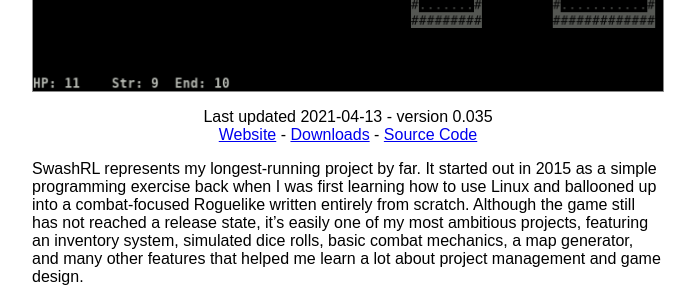
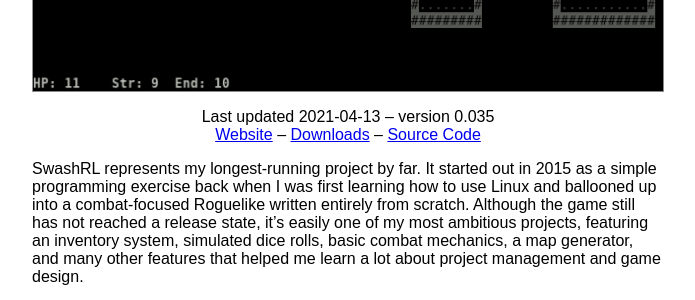
Before and after one commit to swashdev/swashdev.github.io, a Jekyll site: the page built from _posts/2021-04-13-swashrl.md, in a window 1280 px wide and 900 px high, scrolled down 355 px. Shown: the part 152-452 px from the top of the window, without its empty margins (292-987 px from the left). Built offline with Jekyll 4.4.1, drawn with Linux system fonts in a browser that asks for light colours; some of the changed lines change nothing that is shown.

Commit message:
use an en-dash to separate header elements.

```diff
--- a/_layouts/project.html
+++ b/_layouts/project.html
@@ -10,7 +10,7 @@
 
 <p class = "centered">
 	Last updated {{ page.date | date: "%Y-%m-%d" }}
-	{% if page.version %} - version {{ page.version }}{% endif %}
+	{% if page.version %} &ndash; version {{ page.version }}{% endif %}
 	{% assign meta_array = "" | split: "," %}
 	{% if page.website %}
 		{% assign link_str = '<a href = "' | append: page.website %}
@@ -33,7 +33,7 @@
 	{% endif %}
 	{% if meta_array.size > 0 %}
 		<br />
-		{{ meta_array | join: " - " }}
+		{{ meta_array | join: " &ndash; " }}
 	{% endif %}
 	{% if page.playnow %}
 		<br />
```
